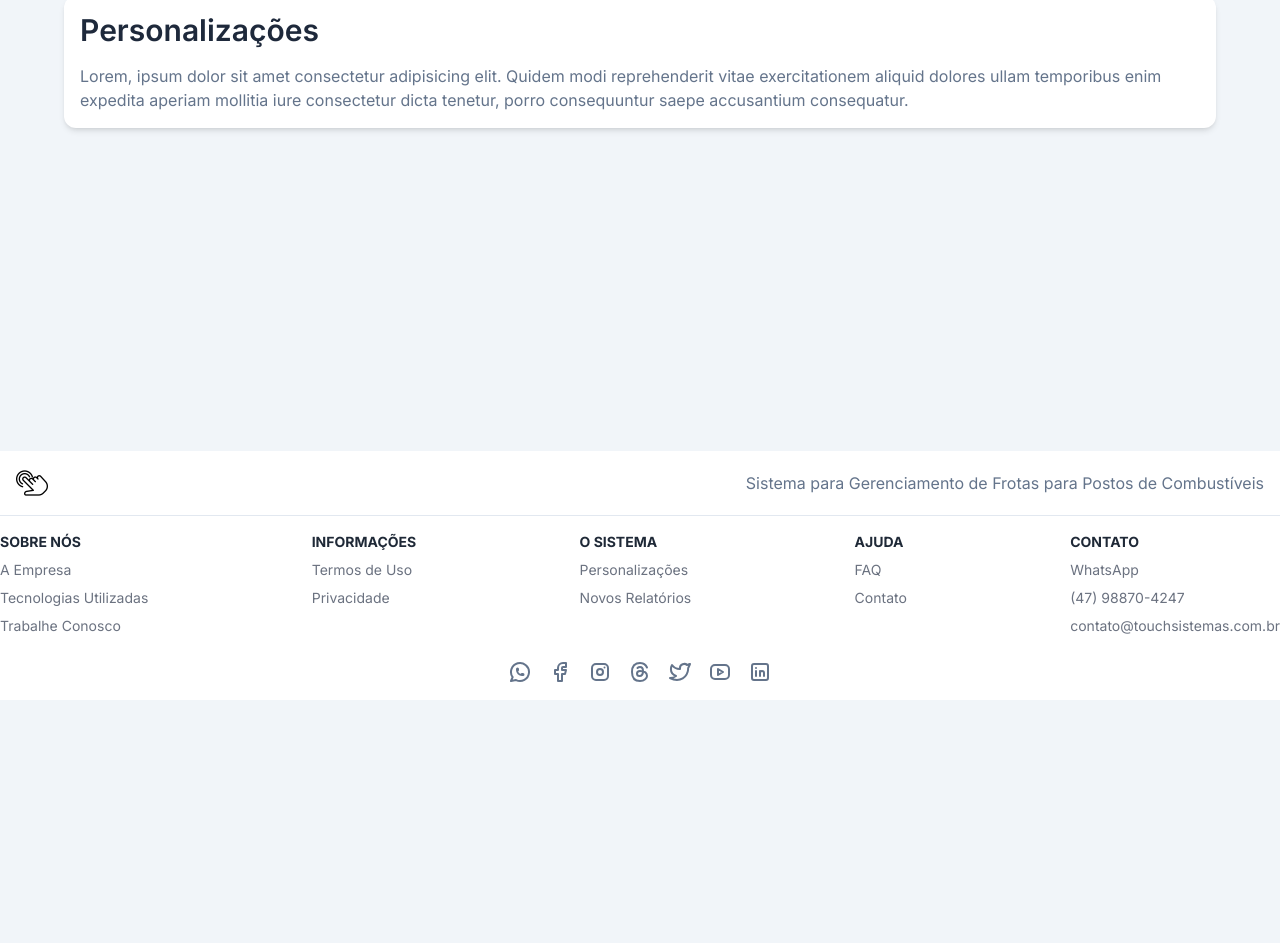
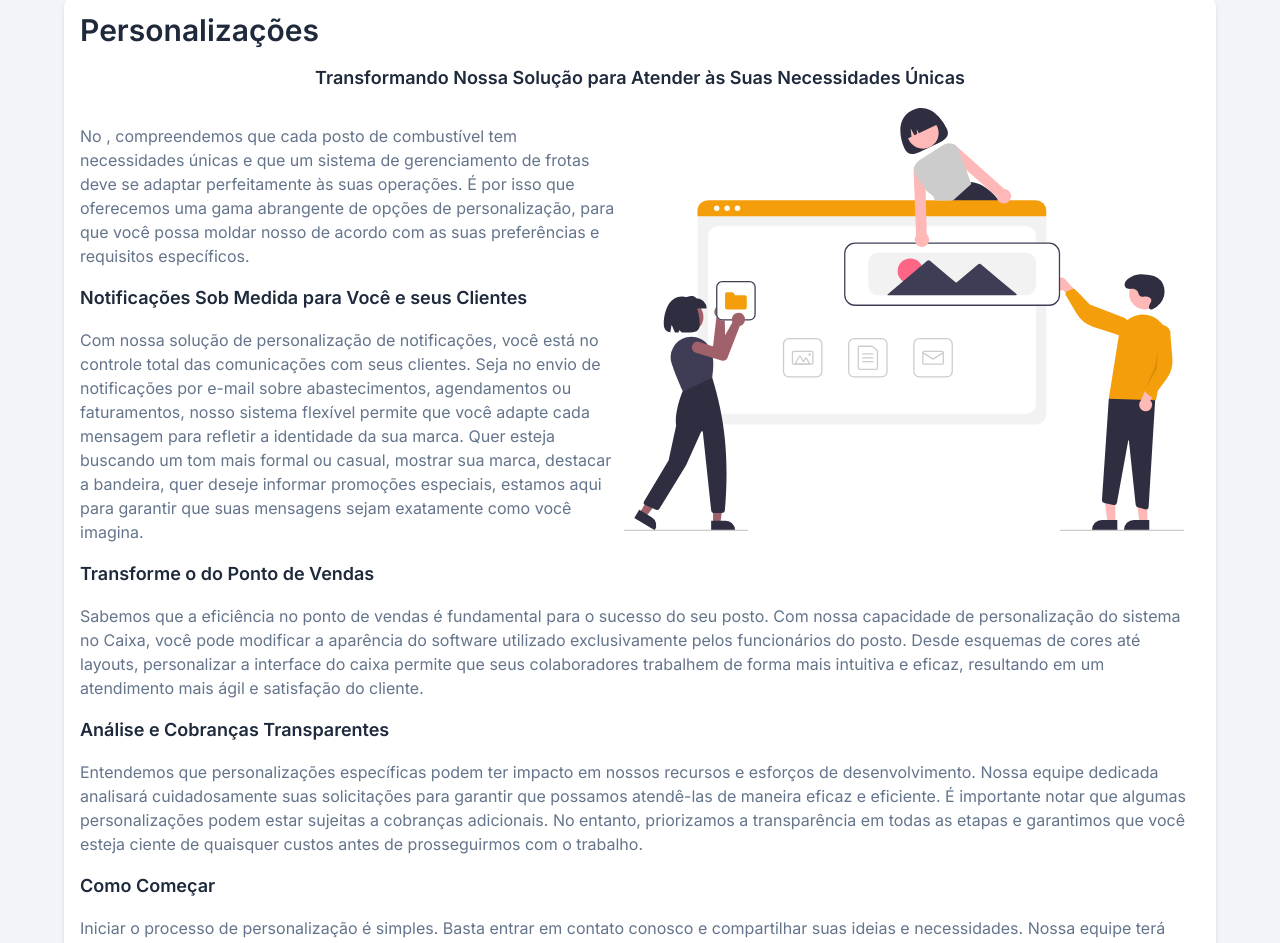
Before and after one commit to gugazimmermann/postos-website, a Next.js app: page /personalizacoes in a window 1280 px wide. Shown: the part 100-1043 px from the top of the page. Before the commit the page ends 800 px from the top, so only its background shows below. Built offline with nearby package versions, Linux system fonts and the light colour scheme; no server answers.

Commit message:
customizations

```diff
--- a/app/personalizacoes/page.js
+++ b/app/personalizacoes/page.js
@@ -1,5 +1,11 @@
+import Image from 'next/image';
 import sharedMetadata from '../shared-metadata';
-import { Section, SectionTitle, SectionParagraph } from '../components/layout/sections';
+import {
+  Section,
+  SectionTitle,
+  SectionSubTitle,
+  SectionParagraph,
+} from '../components/layout/sections';
 
 export const metadata = {
   ...sharedMetadata,
@@ -15,11 +21,71 @@ export default function Customizations() {
   return (
     <Section>
       <SectionTitle title='Personalizações' />
-      <SectionParagraph>
-        Lorem, ipsum dolor sit amet consectetur adipisicing elit. Quidem modi reprehenderit vitae
-        exercitationem aliquid dolores ullam temporibus enim expedita aperiam mollitia iure
-        consectetur dicta tenetur, porro consequuntur saepe accusantium consequatur.
-      </SectionParagraph>
+      <div className='w-full text-center'>
+        <SectionSubTitle>
+          Transformando Nossa Solução para Atender às Suas Necessidades Únicas
+        </SectionSubTitle>
+      </div>
+      <div className='w-full mt-4'>
+        <Image
+          priority
+          src='/images/customizations.svg'
+          width={0}
+          height={0}
+          className='w-1/2 float-right mr-4'
+          alt='About Us'
+        />
+        <SectionParagraph>
+          No <strong>{process.env.NEXT_PUBLIC_TITLE}</strong>, compreendemos que cada posto de
+          combustível tem necessidades únicas e que um sistema de gerenciamento de frotas deve se
+          adaptar perfeitamente às suas operações. É por isso que oferecemos uma gama abrangente de
+          opções de personalização, para que você possa moldar nosso{' '}
+          <strong>{process.env.NEXT_PUBLIC_DESCRIPTION}</strong> de acordo com as suas preferências
+          e requisitos específicos.
+        </SectionParagraph>
+        <SectionSubTitle>Notificações Sob Medida para Você e seus Clientes</SectionSubTitle>
+        <SectionParagraph>
+          Com nossa solução de personalização de notificações, você está no controle total das
+          comunicações com seus clientes. Seja no envio de notificações por e-mail sobre
+          abastecimentos, agendamentos ou faturamentos, nosso sistema flexível permite que você
+          adapte cada mensagem para refletir a identidade da sua marca. Quer esteja buscando um tom
+          mais formal ou casual, mostrar sua marca, destacar a bandeira, quer deseje informar
+          promoções especiais, estamos aqui para garantir que suas mensagens sejam exatamente como
+          você imagina.
+        </SectionParagraph>
+        <SectionSubTitle>Transforme o do Ponto de Vendas</SectionSubTitle>
+        <SectionParagraph>
+          Sabemos que a eficiência no ponto de vendas é fundamental para o sucesso do seu posto. Com
+          nossa capacidade de personalização do sistema no Caixa, você pode modificar a aparência do
+          software utilizado exclusivamente pelos funcionários do posto. Desde esquemas de cores até
+          layouts, personalizar a interface do caixa permite que seus colaboradores trabalhem de
+          forma mais intuitiva e eficaz, resultando em um atendimento mais ágil e satisfação do
+          cliente.
+        </SectionParagraph>
+        <SectionSubTitle>Análise e Cobranças Transparentes</SectionSubTitle>
+        <SectionParagraph>
+          Entendemos que personalizações específicas podem ter impacto em nossos recursos e esforços
+          de desenvolvimento. Nossa equipe dedicada analisará cuidadosamente suas solicitações para
+          garantir que possamos atendê-las de maneira eficaz e eficiente. É importante notar que
+          algumas personalizações podem estar sujeitas a cobranças adicionais. No entanto,
+          priorizamos a transparência em todas as etapas e garantimos que você esteja ciente de
+          quaisquer custos antes de prosseguirmos com o trabalho.
+        </SectionParagraph>
+        <SectionSubTitle>Como Começar</SectionSubTitle>
+        <SectionParagraph>
+          Iniciar o processo de personalização é simples. Basta entrar em contato conosco e
+          compartilhar suas ideias e necessidades. Nossa equipe terá prazer em orientá-lo através
+          das opções disponíveis, avaliar a viabilidade técnica e fornecer uma estimativa
+          transparente dos custos associados.
+        </SectionParagraph>
+        <SectionParagraph>
+          Na <strong>{process.env.NEXT_PUBLIC_TITLE}</strong>, estamos empenhados em fornecer um
+          sistema de gerenciamento de frotas que se adapte a você. Nossas opções de personalização
+          garantem que você possa tirar o máximo proveito do nosso{' '}
+          <strong>{process.env.NEXT_PUBLIC_DESCRIPTION}</strong>, otimizando suas operações e
+          proporcionando uma experiência única para seus clientes e funcionários.
+        </SectionParagraph>
+      </div>
     </Section>
   );
 }
```
Also changed, not shown: public/images/customizations.svg (added).
